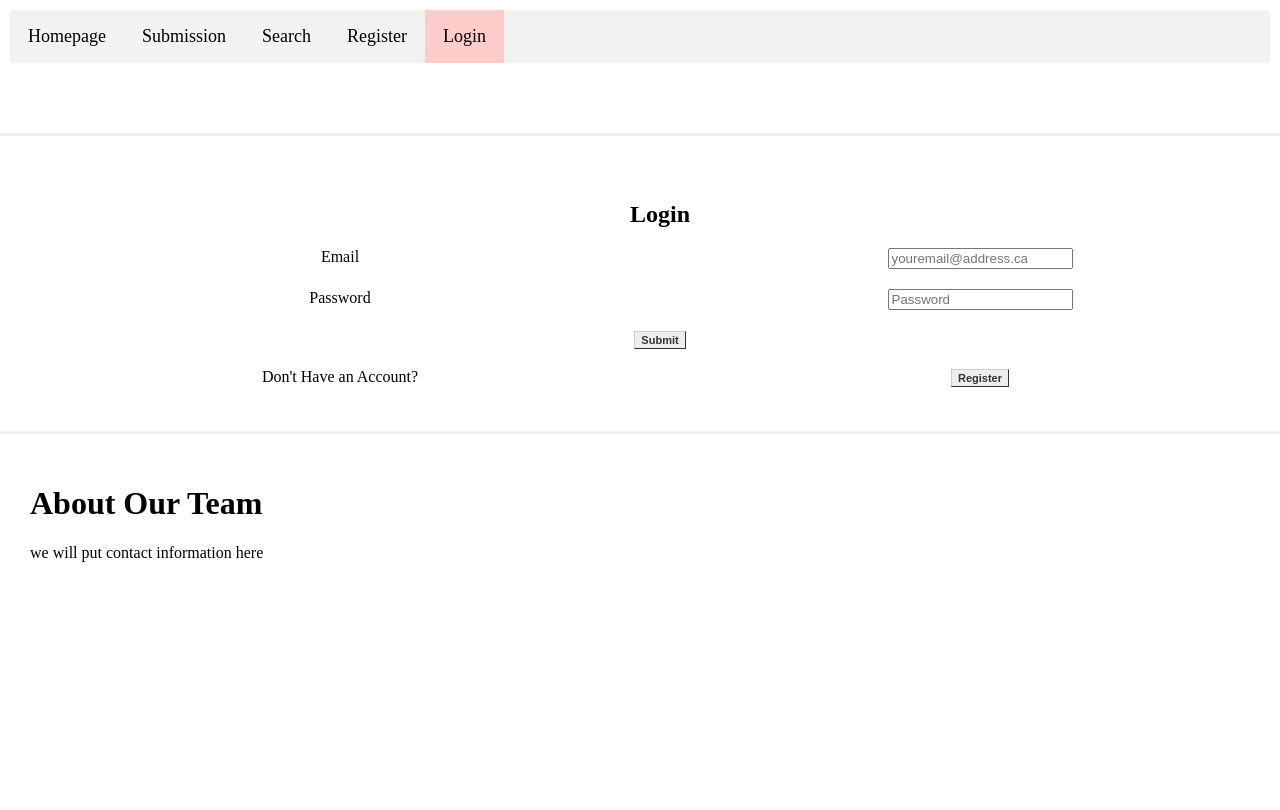
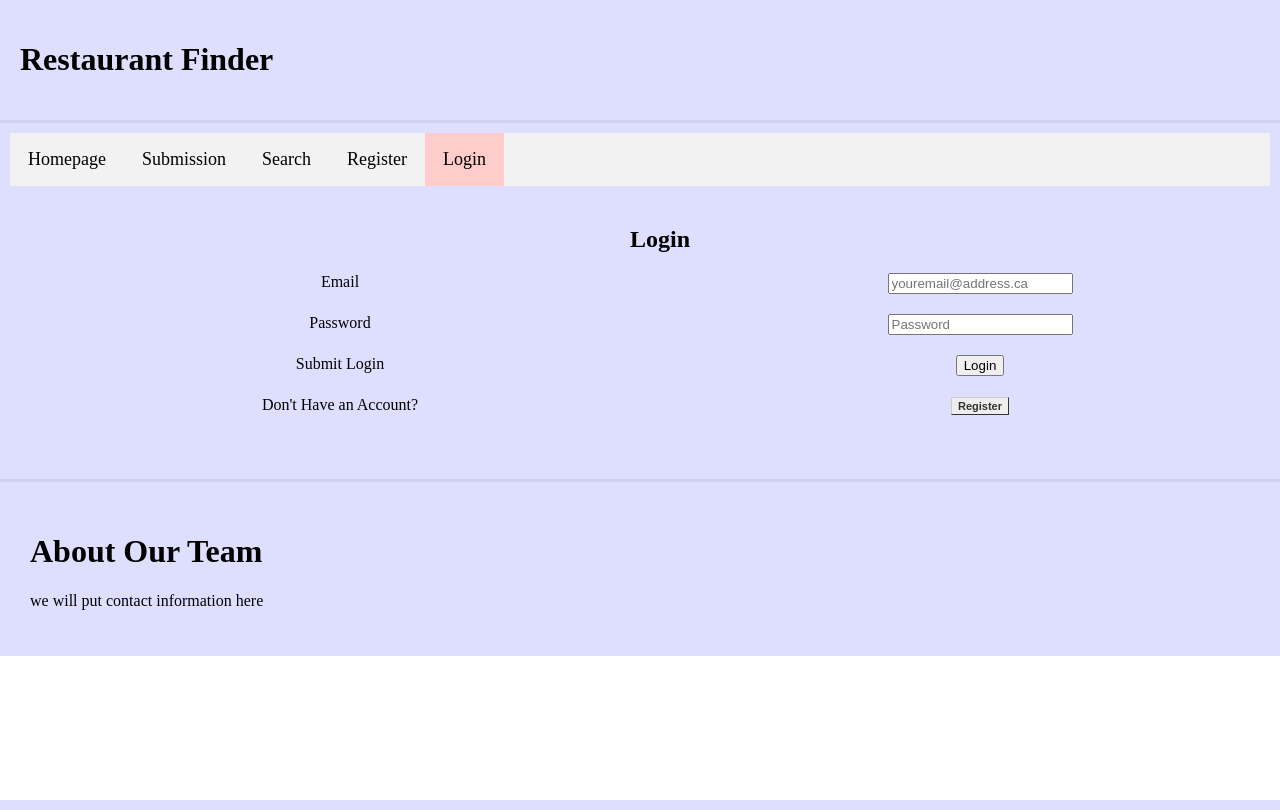
Before and after one commit to Nicholas192/4WW3, a PHP site: page /login.html in a window 1280 px wide. Run offline with PHP 8.4, Linux system fonts and the light colour scheme.

Commit message:
updating js

```diff
--- a/Assigment 1/Assigment 1/css/style.css
+++ b/Assigment 1/Assigment 1/css/style.css
@@ -58,14 +58,38 @@ html, body {
 	padding: 0;
 }
 
+.body-blue {
+  background-color: #DEDEFF;
+	margin: 0;
+	padding: 0;
+}
+
+.body-green {
+  background-color: #DDFFDD;
+	margin: 0;
+	padding: 0;
+}
+
+.body-yellow {
+  background-color: #FFFFBB;
+	margin: 0;
+	padding: 0;
+}
+
+.body-orange {
+  background-color: #FFDDBB;
+	margin: 0;
+	padding: 0;
+}
+
 /* header class styling from the homepage.html file */
 /*This defines the colour and size of the line that
 will seperate the header from the rest of the page */
 .header {
   position: relative;
   border-bottom: 3px solid #1111;
-  padding: 30px;
-  margin-bottom: 45px;
+  padding: 20px;
+  margin-bottom: 10px;
 }
 
 /*header a will determine the colour, size, and decoration of the link text
@@ -123,6 +147,10 @@ will seperate the header from the rest of the page */
   margin-top: 45px;
 }
 
+.p{
+  background-color: transparent;
+}
+
 /*Using this we can make links look like buttons
 will only be applied to links that have the class button in the html files
 This is a placeholder that we may replace later
@@ -149,7 +177,7 @@ This is a placeholder that we may replace later
 	display: flex;
 	flex-wrap: wrap;
 	justify-content: space-around;
-	background-color: #ffffff;
+	background-color: transparent;
   width: 100%;
   margin: 20px;
 }
@@ -162,6 +190,22 @@ This is a placeholder that we may replace later
 	width: 100%;
 	text-align: center;
 }
+
+/*.flex-entry
+{
+  display:flex;
+  margin:30px;
+  flex-direction: row;
+  width:300px;
+  height:25px;
+  padding:5px;
+}
+.upper > div
+{
+  flex:1 1 auto;
+  text-align:center;
+  margin:5px;
+}*/
 
 .title {
 	text-align: center;
--- a/Assigment 1/Assigment 1/index.html
+++ b/Assigment 1/Assigment 1/index.html
@@ -6,7 +6,7 @@
 
 		<meta name="viewport" content="width=device-width, initial-scale=1.0">
     	<meta http-equiv="X-UA-Compatible" content="ie=edge">
-		<title>Homepage Restaurant Site</title>
+		<title>Restaurant Finder Homepage</title>
 
 		<!-- links the css file to the html file -->
 		<link rel="stylesheet" href="css/style.css">
@@ -22,8 +22,8 @@
 				  </div>
 
 		<div class="header">
-			<!--<h1>Restaurant Site</h1>
-			<p>a short description of the site...</p>
+			<h1>Restaurant Finder</h1>
+			<!--<p>a short description of the site...</p>
 
 			<div class="flex-columns">
 					<div class="flex-col"><a href="index.html" class="current">Homepage</a></div>
--- a/Assigment 1/Assigment 1/individual-object-page.html
+++ b/Assigment 1/Assigment 1/individual-object-page.html
@@ -4,7 +4,7 @@
 	<head>
 		<meta charset="UTF-8">
 		<meta name="viewport" content="width=device-width, initial-scale=1.0">
-		<title>Individual Object Page Restaurant Site</title>
+		<title>Individual Object Page Restaurant Finder</title>
 
 		<link rel="stylesheet" href="css/style.css">
 		<!-- map is done in the js file -->
@@ -21,7 +21,8 @@
 		</div>
 
 		<div class="header">
-			<!--<h1>Restaurant Site</h1>
+			<h1>Restaurant Finder</h1>
+			<!--
 			<p>a short description of the site...</p>
 
 			<div class="flex-columns">
--- a/Assigment 1/Assigment 1/login.html
+++ b/Assigment 1/Assigment 1/login.html
@@ -5,24 +5,21 @@
 		<meta charset="UTF-8">
 		<meta name="viewport" content="width=device-width, initial-scale=1.0">
     	<meta http-equiv="X-UA-Compatible" content="ie=edge">
-		<title>Login Restaurant Site</title>
+		<title>Login Page Restaurant Finder</title>
 
 		<link rel="stylesheet" href="css/style.css">
+		<!-- import the js file Defer here means to run the script after the page has been parsed. -->
+		<script src="login.js" defer></script>
 	</head>
 
 	<!-- Login webpage and details -->
 	<body>
-		<div class="top-navigation">
-			<a id="home" href="index.html">Homepage</a>
-			<a id="submit" href="object-submission-page.html">Submission</a>
-			<a id="search" href="search-form.html">Search</i></a>
-			<a id="reg" href="registration.html">Register</a>
-			<a class="active" id="login" href="login.html">Login</a>
-		</div>
+	<div class="body-blue">
+
 
 		<div class="header">
-			<!--<h1>Restaurant Site</h1>
-			<p>a short description of the site...</p>
+			<h1>Restaurant Finder</h1>
+			<!--<p>a short description of the site...</p>
 
 			<div class="flex-columns">
 				<div class="flex-col"><a href="index.html">Homepage</a></div>
@@ -35,7 +32,15 @@
 				<a href="login.html" class="current">Login</a>
 			</div>-->
 		</div>
+		<div class="top-navigation">
+			<a id="home" href="index.html">Homepage</a>
+			<a id="submit" href="object-submission-page.html">Submission</a>
+			<a id="search" href="search-form.html">Search</i></a>
+			<a id="reg" href="registration.html">Register</a>
+			<a class="active" id="login" href="login.html">Login</a>
+		</div>
 
+		<form id="form">
 		<!-- Login credential interface -->
 		<div class="flex-columns">
 				<div id="flex-title" class="title">
@@ -50,19 +55,39 @@
 				<div class="flex-col"><label for="password_input">Password</label></div>
 				<div class="flex-col"><input type="password" placeholder="Password" id="password_input"/></div>
 			</div>
-			<!-- sumbit button centered -->
 			<div class="flex-columns">
-					<div class="flex-col"><a href="index.html" class="button">Submit</a></div>
+				<!-- submit button -->
+					<div class="flex-col"><label for="register">Submit Login</label></div>
+					<div class="flex-col"><button id="register" type="submit">Login</div>
 			</div>
 			<!-- user can create an sccount -->
 			<div class="flex-columns">
 					<div class="flex-col"><label>Don't Have an Account?</label></div>
 					<div class="flex-col"><a href="registration.html" class="button">Register</a></div>
 		</div>
+		<div class="flex-columns">
+			<div class="flex-col"><label id="error_List"></label></div>
+		</div>
+	</form>
+
+		<!--<div class="flex-columns">
+		<div id="flex-title" class="title">
+				<h2>Login</h2>
+		</div>
+		<div class="flex-entry">
+			<div><label for="email_input">Email</label><br/><input type="text" placeholder="youremail@address.ca" id="email_input"/></div>
+		</div>
+		<div class="flex-columns">
+		<div class="flex-entry">
+			<div><label for="password_input">Password</label><br/><input type="password" placeholder="Password" id="password_input"/></div>
+		</div>
+		</div>
+	</div>-->
 
 		<div class="footer">
 			<h1>About Our Team</h1>
 			<p>we will put contact information here</p>
 		</div>
+	</div>
 	</body>
 </html>
--- a/Assigment 1/Assigment 1/login.js
+++ b/Assigment 1/Assigment 1/login.js
@@ -1,3 +1,4 @@
+/*jshint esversion: 6 */
 // Variables used for grabbing form information and elements.
 const form = document.getElementById('form');
 const email = document.getElementById('email_input');
@@ -26,7 +27,7 @@ if(form){
         }
     });
 }
-
+/*
 //due to a misunderstanding about the second part of the project, i felt it was nessessary to use escape functions
 //unused because it is not required... yet
 //replace &, <, and >
@@ -49,14 +50,14 @@ function escapeHtml(str) {
     );
     return div.innerHTML;
 }
-
+*/
 
 // Checking if inputs are empty
 function validateEmpty(){
-    if (email.value === '' || email.value == null){
+    if (email.value === '' || email.value === null){
         errors.push('Email field is Empty');
     }
-    if (password.value === '' || password.value == null){
+    if (password.value === '' || password.value === null){
         errors.push('Password field is Empty');
     }
 }
@@ -108,10 +109,3 @@ function validatePassword(){
         errors.push('Password must be at least 8 characters long');
     }
 }
-
-// Validating a confirm password
-function validateConfirmPassword(){
-    if (!(confirm.value === password.value)){
-        errors.push('Passwords must match');
-    }
-}
--- a/Assigment 1/Assigment 1/map.js
+++ b/Assigment 1/Assigment 1/map.js
@@ -1,3 +1,4 @@
+/*jshint esversion: 6 */
 var map;
 function initMap() {
 	map = new google.maps.Map(document.getElementById('map'), {
--- a/Assigment 1/Assigment 1/newmap.js
+++ b/Assigment 1/Assigment 1/newmap.js
@@ -1,3 +1,4 @@
+/*jshint esversion: 6 */
 var map;
 var labels = 'ABCDEFGHIJKLMNOPQRSTUVWXYZabcdefghijklmnopqrstuvwxyz';//these are the labels for the markers
 var infowindow;
@@ -21,7 +22,7 @@ var markers = [
     ["Domino's Pizza", 43.216711, -79.886102, "Domino's Pizza"],
     ["Shoeless Joe's Sports Grill", 43.216229, -79.886496, "Shoeless Joe's Sports Grill"]
 
-]
+];
 /*markers[n][m] where
 n is the restaurant we are making a marker for
 m is the name [1] the latitude and longitue [2] and [3] and [4] is the text that will appear when the user clicks on the marker
@@ -55,7 +56,7 @@ function initMapBig(){
             return function(){
                 infowindow.setContent(markers[n][3]);
                 infowindow.open(map, marker);
-            }
+            };
         })(marker,n));
 
     }
--- a/Assigment 1/Assigment 1/results-page.html
+++ b/Assigment 1/Assigment 1/results-page.html
@@ -23,8 +23,8 @@
 		</div>
 
 		<div class="header">
-			<!--<h1>Restaurant Site</h1>
-			<p>a short description of the site...</p>
+			<h1>Restaurant Finder</h1>
+			<!--<p>a short description of the site...</p>
 
 			<div class="flex-columns">
 				<div class="flex-col"><a href="index.html">Homepage</a></div>
--- a/Assigment 1/Assigment 1/search.js
+++ b/Assigment 1/Assigment 1/search.js
@@ -1,3 +1,4 @@
+/*jshint esversion: 6 */
 //const locate = document.getElementById("your_location");
 const errorOut = document.getElementById("error_List");
 const findFood = document.getElementById("my_button");
```
Also changed, not shown: Assigment 1/Assigment 1/object-submission-page.html (+12 -11 lines), Assigment 1/Assigment 1/registration.html (+14 -12 lines), Assigment 1/Assigment 1/registration.js (+11 -10 lines), Assigment 1/Assigment 1/search-form.html (+14 -12 lines).
